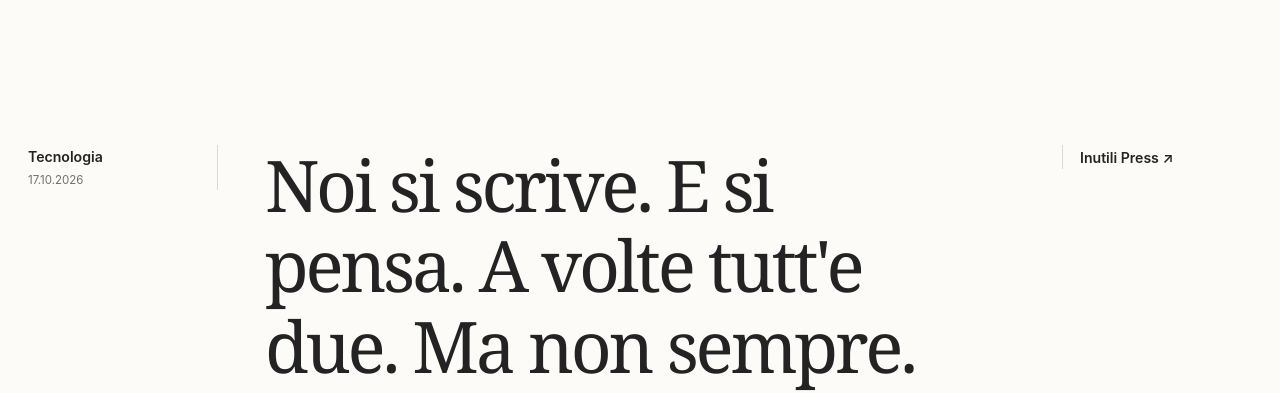
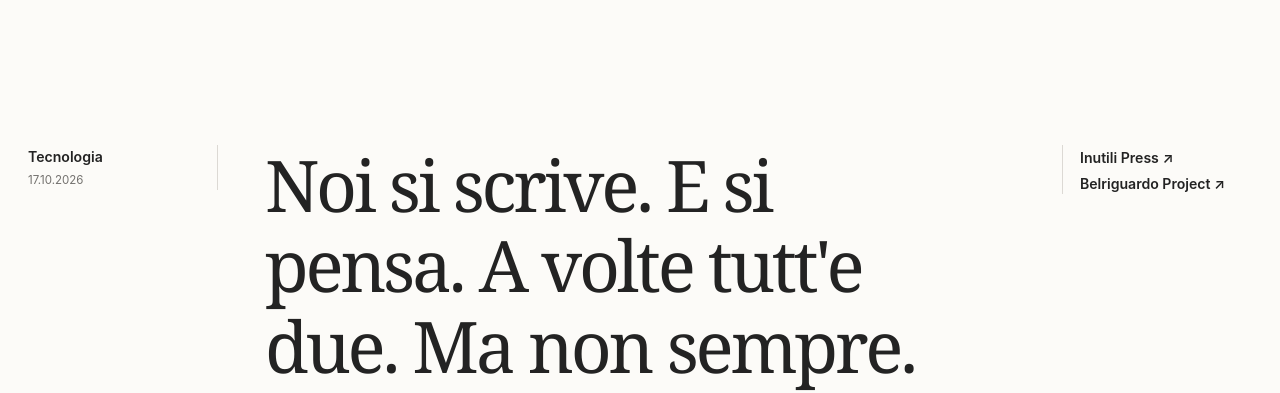
Before and after one commit to simoneseverini/tinchetanche, a Jekyll site: the page built from index.html, in a window 1280 px wide. Shown: the top 393 px of the page. Built offline with Jekyll 4.4.1, drawn with Linux system fonts in a browser that asks for light colours.

Commit message:
Revise imprint note with new links
Updated imprint note section to include additional links.

```diff
--- a/index.html
+++ b/index.html
@@ -14,9 +14,20 @@ layout: null
 <body>
   <a class="skip-link" href="#scritti">Vai agli scritti</a>
   <!-- Inutili Press: discreta nota editoriale, sempre visibile durante la lettura. -->
-  <aside class="imprint-note" aria-label="La casa editrice Inutili Press">
-    <a class="imprint-note__link" href="/inutilipress/" rel="external">Inutili Press <span aria-hidden="true">↗</span></a>
-  </aside>
+  <aside class="imprint-note" aria-label="Collegamenti">
+  <div>
+    <a class="imprint-note__link" href="/inutilipress/">
+      Inutili Press <span aria-hidden="true">↗</span>
+    </a>
+
+    <a class="imprint-note__link"
+       href="https://belriguardo.art/"
+       rel="external"
+       style="display: block; margin-top: 8px;">
+      Belriguardo Project <span aria-hidden="true">↗</span>
+    </a>
+  </div>
+</aside>
   {% assign articoli = site.posts | sort: 'date' | reverse %}
   <nav class="site-index" aria-label="Indice degli scritti">
     <details class="site-index__details" open>
```
